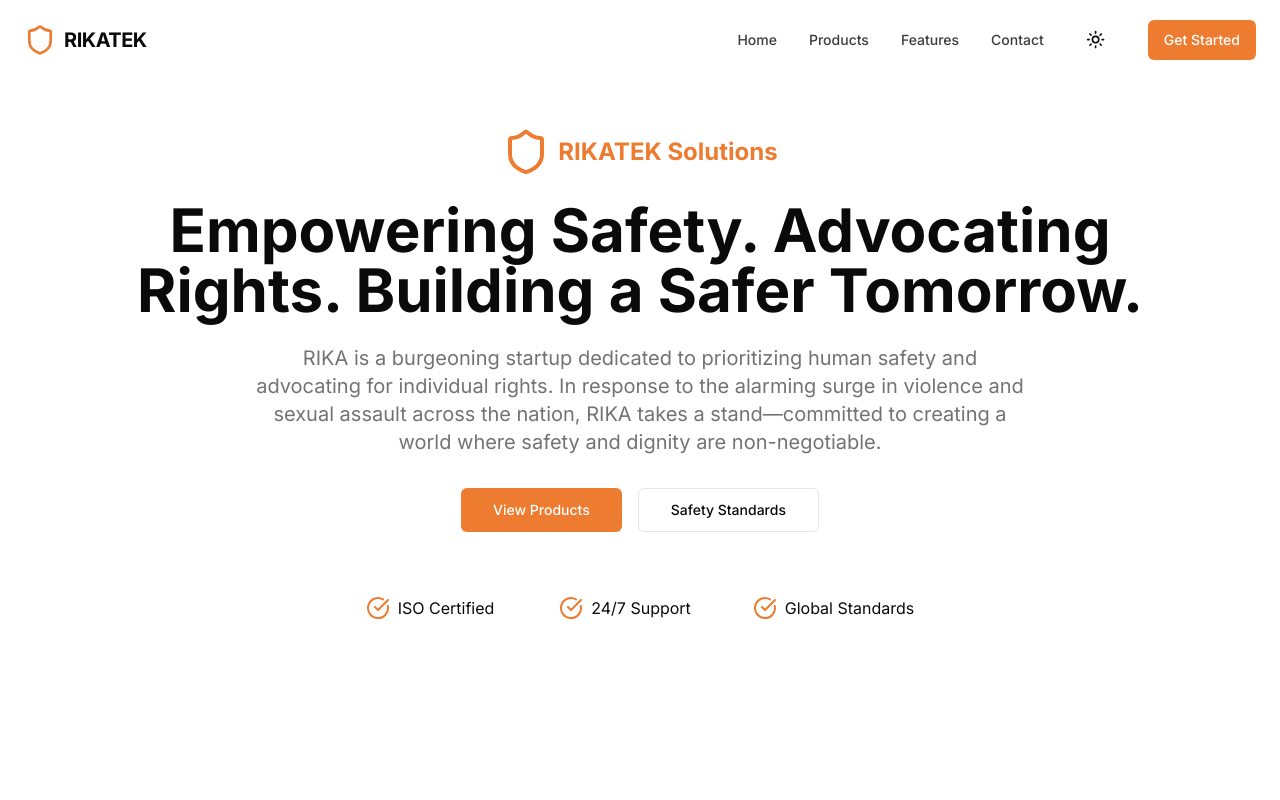
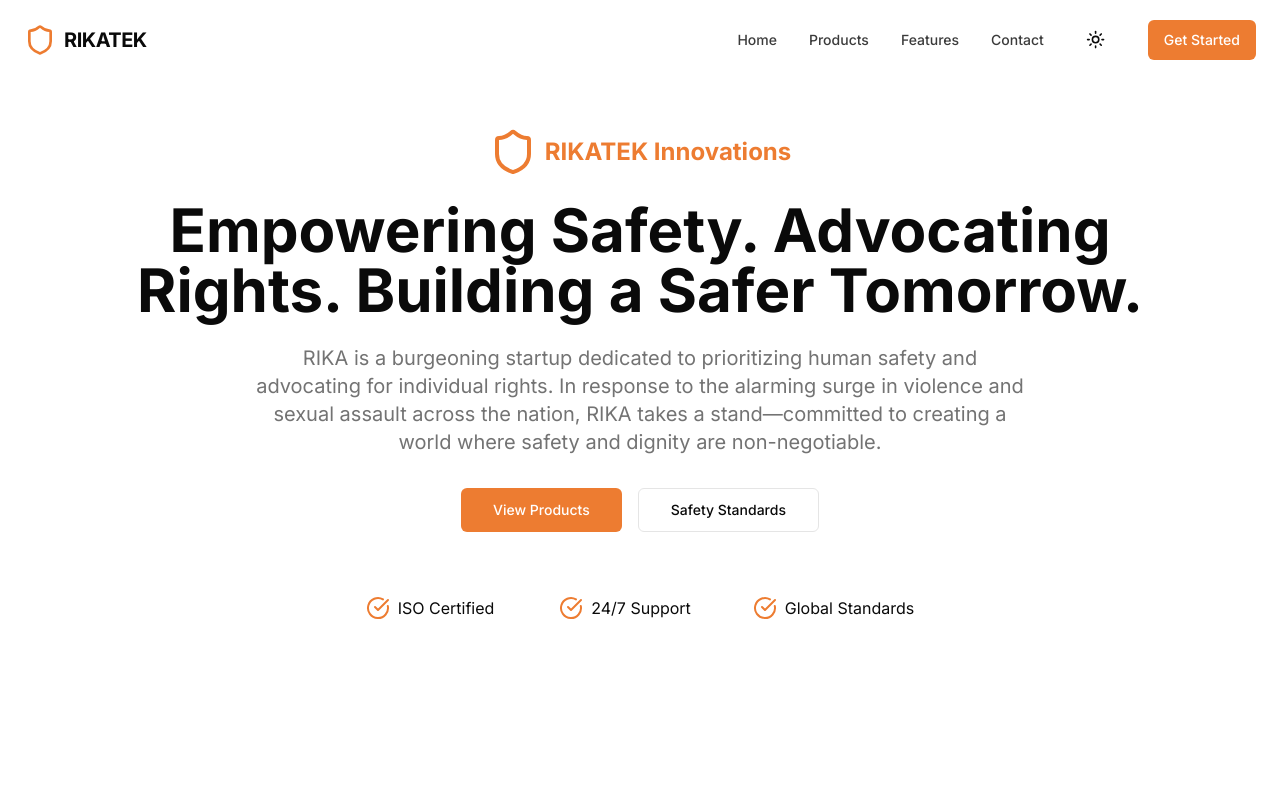
Before and after one commit to ajayr1174/rika, a Next.js app: page / in a window 1280 px wide. Shown: the top 800 px of the page. Built offline with nearby package versions, Linux system fonts and the light colour scheme.

Commit message:
contact details and comp name update

```diff
--- a/components/layout/footer.tsx
+++ b/components/layout/footer.tsx
@@ -11,7 +11,9 @@
           <div className="space-y-4 max-w-sm">
             <Link href="/" className="flex items-center space-x-2">
               <Briefcase className="h-6 w-6 text-primary" />
-              <span className="text-lg font-bold tracking-tight">Rikatek Solutions</span>
+              <span className="text-lg font-bold tracking-tight">
+                Rikatek Solutions
+              </span>
             </Link>
             <p className="text-muted-foreground text-sm">
               Born from a vision to drive social good through innovation, our
@@ -141,20 +143,12 @@
               <li className="flex items-start">
                 <MapPin className="h-5 w-5 text-primary mr-2 mt-0.5" />
                 <span className="text-sm text-muted-foreground">
-                  RIKATEK SOLUTIONS PVT LTD
+                  RIKATEK Innovations PVT LTD
                   <br />
-                  Pune, Maharastra
+                  Vadodara, Gujarat
                 </span>
               </li>
-              <li className="flex items-center">
-                <Phone className="h-5 w-5 text-primary mr-2" />
-                <a
-                  href="tel:+1234567890"
-                  className="text-sm text-muted-foreground hover:text-primary transition-colors"
-                >
-                  (+91)123-456-7890
-                </a>
-              </li>
+
               <li className="flex items-center">
                 <Mail className="h-5 w-5 text-primary mr-2" />
                 <a
@@ -171,7 +165,7 @@
         <div className="border-t border-border mt-12 pt-8">
           <div className="flex flex-col md:flex-row justify-between items-center">
             <p className="text-sm text-muted-foreground">
-              © 2025 RIKATEK Solutions. All rights reserved.
+              © 2025 RIKATEK Innovations. All rights reserved.
             </p>
             <div className="flex space-x-6 mt-4 md:mt-0">
               <Link
--- a/components/sections/contactus.tsx
+++ b/components/sections/contactus.tsx
@@ -90,26 +90,6 @@
                     fill="currentColor"
                     viewBox="0 0 20 20"
                   >
-                    <path d="M2 3a1 1 0 011-1h2.153a1 1 0 01.986.836l.74 4.435a1 1 0 01-.54 1.06l-1.548.773a11.037 11.037 0 006.105 6.105l.774-1.548a1 1 0 011.059-.54l4.435.74a1 1 0 01.836.986V17a1 1 0 01-1 1h-2C7.82 18 2 12.18 2 5V3z" />
-                  </svg>
-                </div>
-                <div>
-                  <h3 className="text-primary-foreground font-semibold text-lg md:text-xl mb-1">
-                    Phone
-                  </h3>
-                  <p className="text-primary-foreground/80">
-                    (+91)123-456-7890
-                  </p>
-                </div>
-              </div>
-
-              <div className="flex items-start space-x-4">
-                <div className="w-12 h-12 bg-primary-foreground rounded-full flex items-center justify-center flex-shrink-0">
-                  <svg
-                    className="w-6 h-6 text-primary"
-                    fill="currentColor"
-                    viewBox="0 0 20 20"
-                  >
                     <path
                       fillRule="evenodd"
                       d="M5.05 4.05a7 7 0 119.9 9.9L10 18.9l-4.95-4.95a7 7 0 010-9.9zM10 11a2 2 0 100-4 2 2 0 000 4z"
@@ -122,9 +102,9 @@
                     Office
                   </h3>
                   <p className="text-primary-foreground/80">
-                    RIKATEK Solutions Pvt Ltd.
+                    RIKATEK Innovations Pvt Ltd.
                     <br />
-                    Pune, Maharastra
+                    Vadodara, Gujarat
                   </p>
                 </div>
               </div>
--- a/components/sections/hero.tsx
+++ b/components/sections/hero.tsx
@@ -20,7 +20,7 @@
             <div className="flex items-center space-x-2 mb-6">
               <Shield className="h-12 w-12 text-primary" />
               <span className="text-2xl font-bold text-primary">
-                RIKATEK Solutions
+                RIKATEK Innovations
               </span>
             </div>
             <h1 className="text-4xl md:text-5xl lg:text-6xl font-bold mb-6 ">
@@ -73,7 +73,7 @@
           >
             <Shield className="h-12 w-12 text-primary" />
             <span className="text-2xl font-bold text-primary">
-              RIKATEK Solutions
+              RIKATEK Innovations
             </span>
           </motion.div>
           <motion.h1
```
